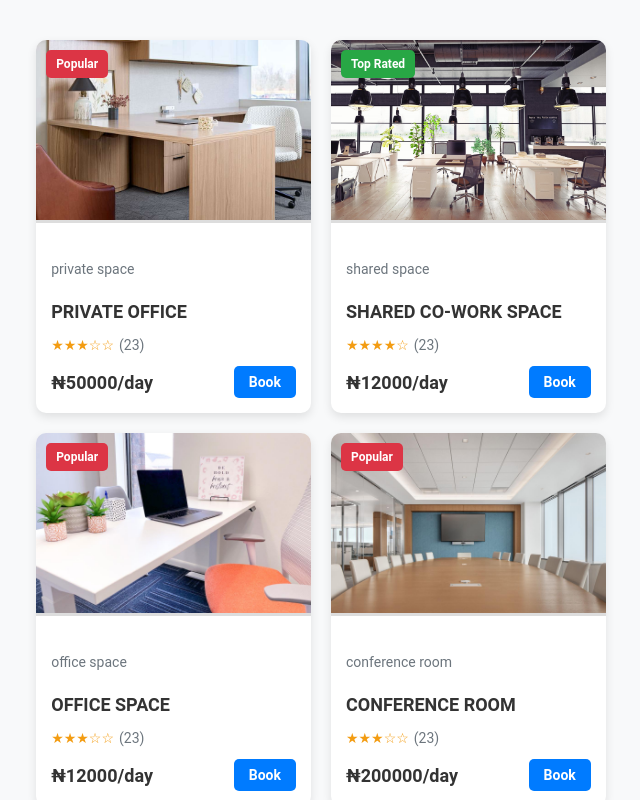
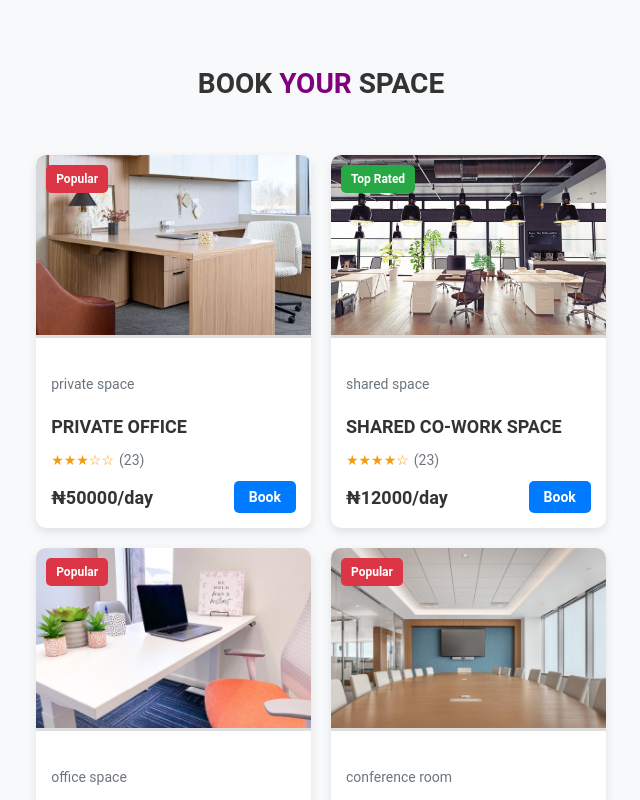
Before and after one commit to KelechiEze/emailally-hub, a React (Vite) app: page / in a window 1280 px wide. Shown: the top 800 px of the page, without its empty margins (319-959 px from the left). Built offline with nearby package versions, Linux system fonts and the light colour scheme.

Commit message:
added new heading to booking-grid

```diff
--- a/src/components/BookingGrid.css
+++ b/src/components/BookingGrid.css
@@ -1,11 +1,27 @@
 /* Booking Grid Styles */
 .booking-container {
     display: flex;
-    justify-content: center;
+    flex-direction: column;
+    align-items: center;
     padding: 40px 20px;
     background-color: #f8f9fa;
 }
 
+/* Booking Heading */
+.booking-heading {
+    text-align: center;
+    font-size: 28px;
+    font-weight: bold;
+    margin-bottom: 20px;
+    color: #333;
+    margin-bottom: 50px;
+}
+
+.purple-text {
+    color: purple;
+}
+
+/* Booking Grid */
 .booking-grid {
     display: grid;
     grid-template-columns: repeat(2, 1fr);
--- a/src/components/BookingGrid.jsx
+++ b/src/components/BookingGrid.jsx
@@ -58,6 +58,11 @@ const BookingGrid = () => {
 
   return (
     <div className="booking-container">
+      {/* Added H2 Heading */}
+      <h2 className="booking-heading">
+        BOOK <span className="purple-text">YOUR</span> SPACE
+      </h2>
+
       <div className="booking-grid">
         {officeSpaces.map((space) => (
           <div key={space.id} className="booking-card">
```
Lines whose indentation alone changed are shown as unchanged.
